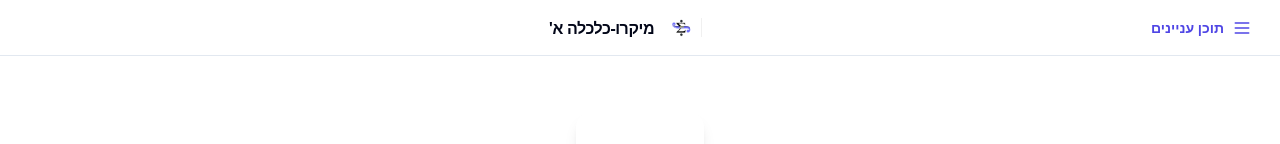
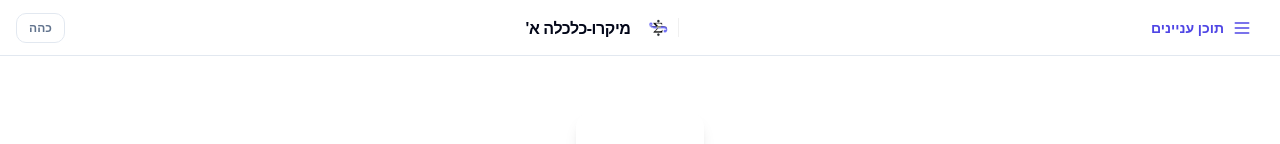
Before and after one commit to avnerdamari/mikro-a, a React (Vite) app: page / in a window 1280 px wide. Shown: the top 144 px of the page. Built offline with nearby package versions, Linux system fonts and the light colour scheme.

Commit message:
Add dark/light text toggle to TopBar; fix logo bg

```diff
--- a/src/components/TopBar.tsx
+++ b/src/components/TopBar.tsx
@@ -1,10 +1,32 @@
+import { useEffect, useState } from 'react'
 import logo from '@/assets/logo.png'
 import { useNavigation } from './NavigationContext'
 
 const INDIGO = '#4F46E5'
 
+function useDarkMode() {
+  const [dark, setDark] = useState(() => {
+    if (typeof window === 'undefined') return false
+    return localStorage.getItem('mikro-a-theme') === 'dark' ||
+      document.documentElement.classList.contains('dark')
+  })
+
+  useEffect(() => {
+    if (dark) {
+      document.documentElement.classList.add('dark')
+      localStorage.setItem('mikro-a-theme', 'dark')
+    } else {
+      document.documentElement.classList.remove('dark')
+      localStorage.setItem('mikro-a-theme', 'light')
+    }
+  }, [dark])
+
+  return { dark, toggle: () => setDark(d => !d) }
+}
+
 export function TopBar() {
   const { setSidebarOpen, setCurrentChapter } = useNavigation()
+  const { dark, toggle } = useDarkMode()
 
   return (
     <header
@@ -28,12 +50,17 @@ export function TopBar() {
         onClick={() => setCurrentChapter('')}
         className="flex items-center gap-2 font-bold tracking-tight text-foreground hover:opacity-80 transition-opacity"
       >
-        <img src={logo} alt="לוגו" className="h-10 w-10 rounded-lg object-contain" />
+        <img src={logo} alt="לוגו" className="h-10 w-10 rounded-lg object-contain bg-white" />
         <span className="text-base">מיקרו-כלכלה א'</span>
       </button>
 
-      {/* Left: spacer */}
-      <div className="w-24" />
+      {/* Left: dark/light toggle */}
+      <button
+        onClick={toggle}
+        className="rounded-lg border border-border px-3 py-1.5 text-xs font-semibold text-muted-foreground transition-colors hover:bg-muted/60 hover:text-foreground"
+      >
+        {dark ? 'בהיר' : 'כהה'}
+      </button>
     </header>
   )
 }
```
Also changed, not shown: .claude/launch.json (added), 1 other file (tests, documents, lock files or other folders).
